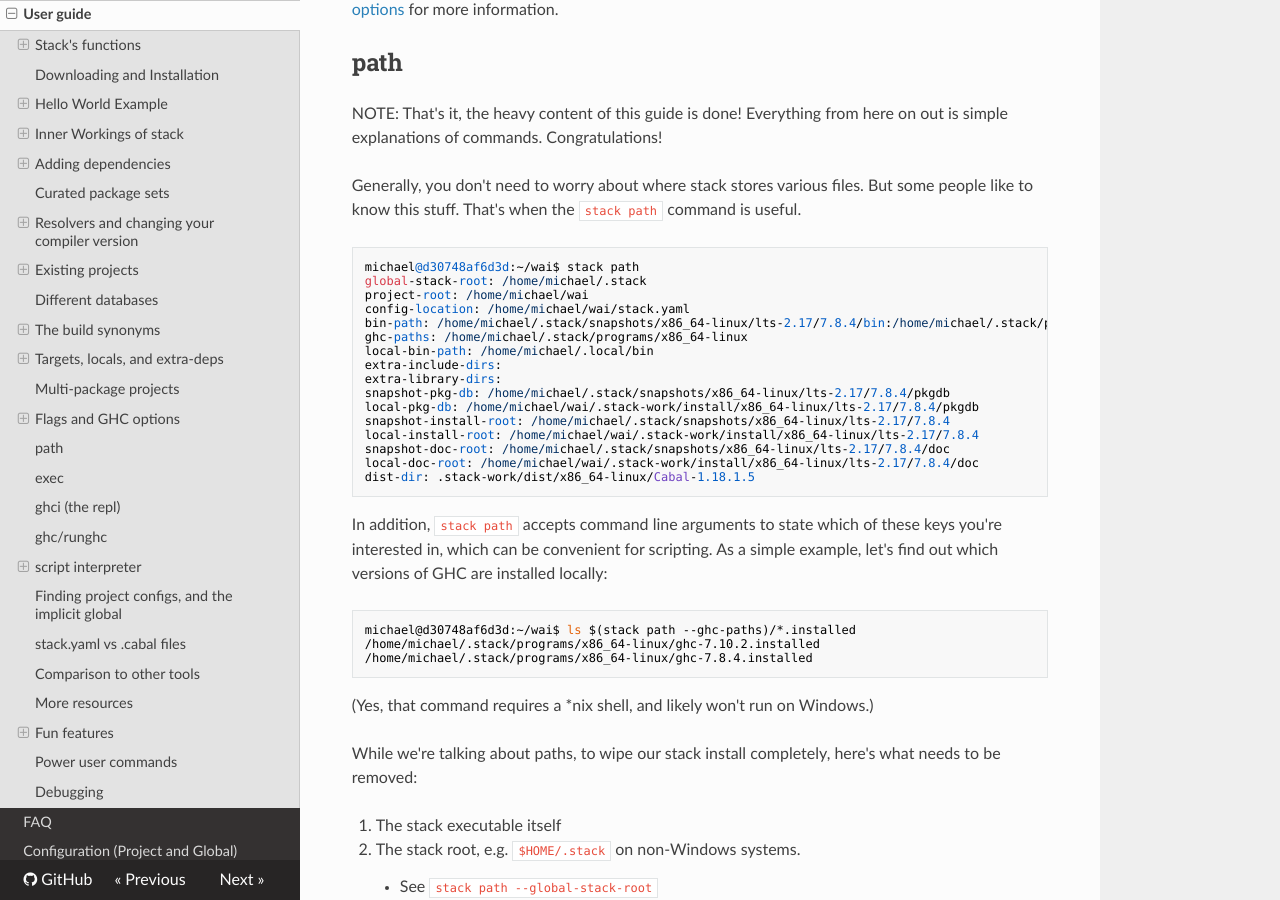
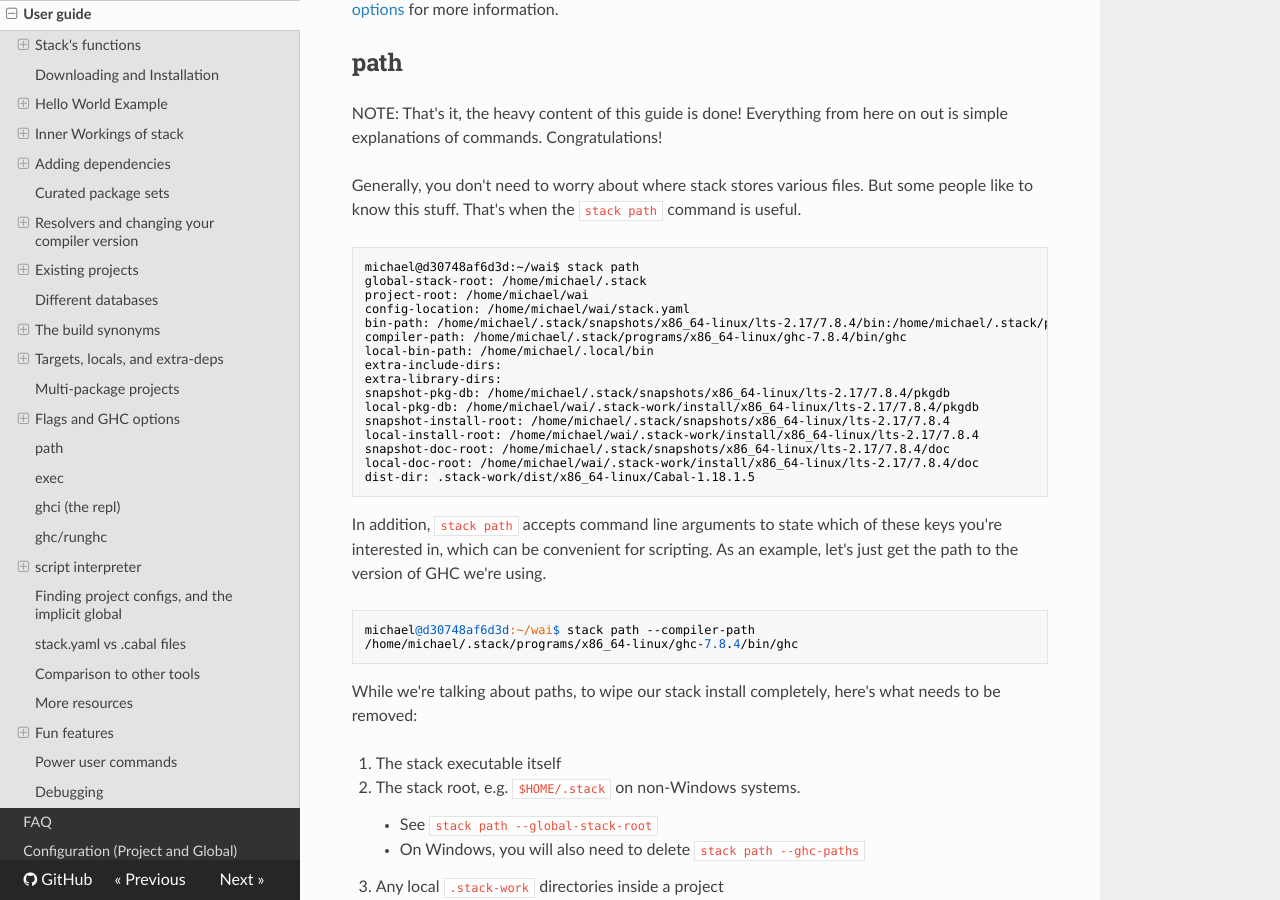
Before and after one commit to commercialhaskell/stack, an MkDocs documentation site: the page built from doc/GUIDE.md, in a window 1280 px wide and 900 px high, scrolled down 26329 px. Built offline with MkDocs 1.6.1, drawn with Linux system fonts in a browser that asks for light colours; nearby versions of some CDN libraries; old or Windows-style settings are respelled for this version of MkDocs.

Commit message:
Add `stack path --compiler-path` #1546

````diff
--- a/doc/GUIDE.md
+++ b/doc/GUIDE.md
@@ -1473,7 +1473,7 @@ global-stack-root: /home/michael/.stack
 project-root: /home/michael/wai
 config-location: /home/michael/wai/stack.yaml
 bin-path: /home/michael/.stack/snapshots/x86_64-linux/lts-2.17/7.8.4/bin:/home/michael/.stack/programs/x86_64-linux/ghc-7.8.4/bin:/home/michael/.stack/programs/x86_64-linux/ghc-7.10.2/bin:/usr/local/sbin:/usr/local/bin:/usr/sbin:/usr/bin:/sbin:/bin
-ghc-paths: /home/michael/.stack/programs/x86_64-linux
+compiler-path: /home/michael/.stack/programs/x86_64-linux/ghc-7.8.4/bin/ghc
 local-bin-path: /home/michael/.local/bin
 extra-include-dirs:
 extra-library-dirs:
@@ -1487,16 +1487,13 @@ dist-dir: .stack-work/dist/x86_64-linux/Cabal-1.18.1.5
 ```
 
 In addition, `stack path` accepts command line arguments to state which of
-these keys you're interested in, which can be convenient for scripting. As a
-simple example, let's find out which versions of GHC are installed locally:
-
-```
-michael@d30748af6d3d:~/wai$ ls $(stack path --ghc-paths)/*.installed
-/home/michael/.stack/programs/x86_64-linux/ghc-7.10.2.installed
-/home/michael/.stack/programs/x86_64-linux/ghc-7.8.4.installed
-```
-
-(Yes, that command requires a \*nix shell, and likely won't run on Windows.)
+these keys you're interested in, which can be convenient for scripting. As an
+example, let's just get the path to the version of GHC we're using.
+
+```
+michael@d30748af6d3d:~/wai$ stack path --compiler-path
+/home/michael/.stack/programs/x86_64-linux/ghc-7.8.4/bin/ghc
+```
 
 While we're talking about paths, to wipe our stack install completely, here's
 what needs to be removed:
````
Also changed, not shown: ChangeLog.md (+2 -0 lines), 3 other files.
